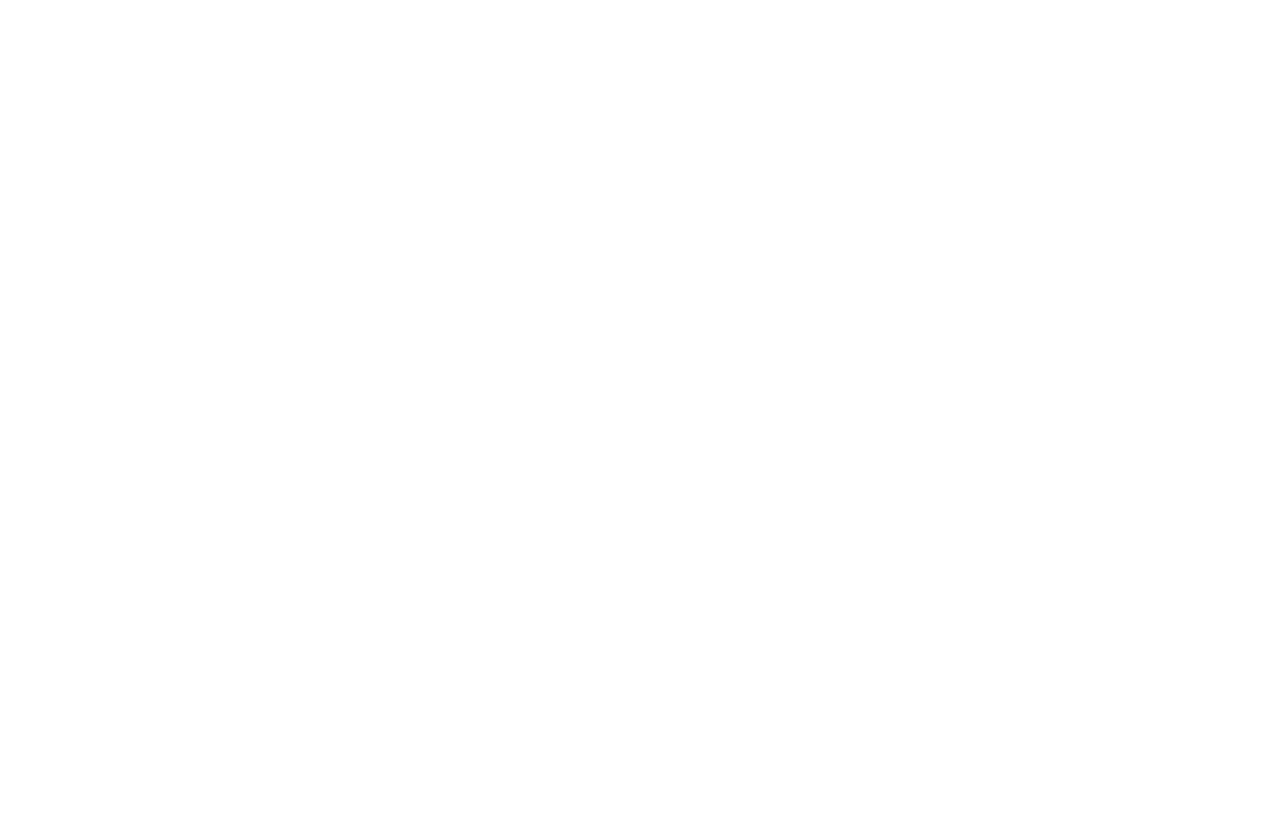
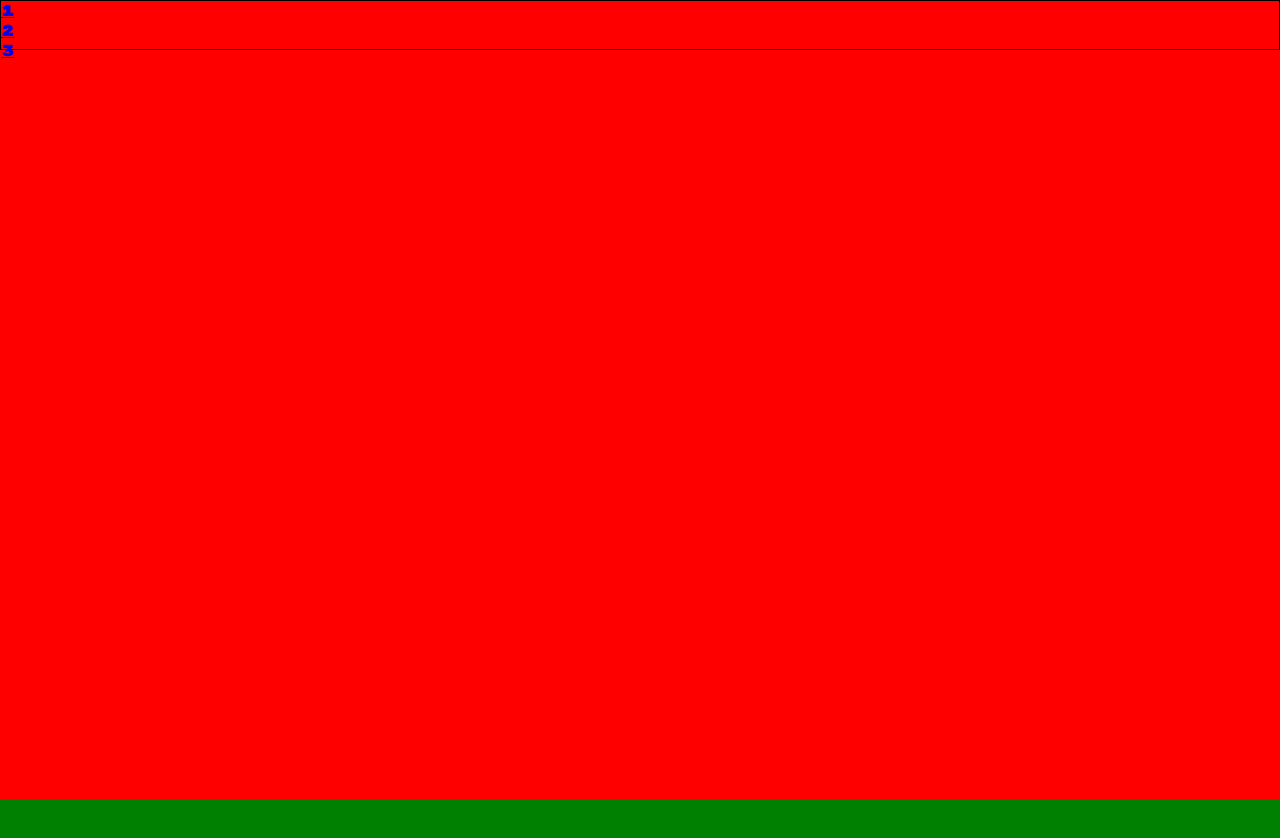
Before and after one commit to elefly13/htmlcss-shoes, a plain HTML site: page index.html in a window 1280 px wide. Shown: the top 838 px of the page. Before the commit the page ends 800 px from the top, so only its background shows below. Drawn offline with Linux system fonts and the light colour scheme.

Commit message:
struttura base

```diff
--- a/css/style.css
+++ b/css/style.css
@@ -4,9 +4,39 @@
     box-sizing: border-box;
 }
 /* common */
+body {
+    font-family: 'Rubik Mono One', sans-serif;
+}
 
 /* /common */
-/* debug */
+
+.container {
+    position: relative;
+    width: 100%;
+    margin: 0 auto;
+    background-color: blueviolet;
+}
+
+.button{
+    position: fixed;
+    width: 100%;
+    height: 50px;
+    border: 1px solid black;
+    z-index: 2;
+}
+div.shoes {
+
+    width: 100vw;
+    height: 100vh;
 
 
-/* fine debug */
+}
+#box-1 {
+    background-color: red;
+}
+#box-2 {
+    background-color: green;
+}
+#box-3 {
+    background-color: yellow;
+}
--- a/index.html
+++ b/index.html
@@ -4,19 +4,27 @@
     <meta charset="UTF-8">
     <meta http-equiv="X-UA-Compatible" content="IE=edge">
     <meta name="viewport" content="width=device-width, initial-scale=1.0">
+    <link rel="preconnect" href="https://fonts.gstatic.com">
+<link href="https://fonts.googleapis.com/css2?family=Rubik+Mono+One&display=swap" rel="stylesheet">
     <link rel="stylesheet" href="css/style.css">
     <title>Shoes</title>
 </head>
-<body class="debug">
+<body >
 
     <div class="container">
         <!-- inizio menu  -->
-        <nav class="bottoni"></nav>
+        <nav class="button">
+            <ul>
+                <li><a href="#">1</a></li>
+                <li><a href="#">2</a></li>
+                <li><a href="#">3</a></li>
+            </ul>
+        </nav>
         <!-- fine menu  -->
 
-        <div class="shoes"></div>
-        <div class="shoes"></div>
-        <div class="shoes"></div>
+        <div id="box-1" class="shoes"></div>
+        <div id="box-2" class="shoes"></div>
+        <div id="box-3" class="shoes"></div>
     </div>
 
 
```
